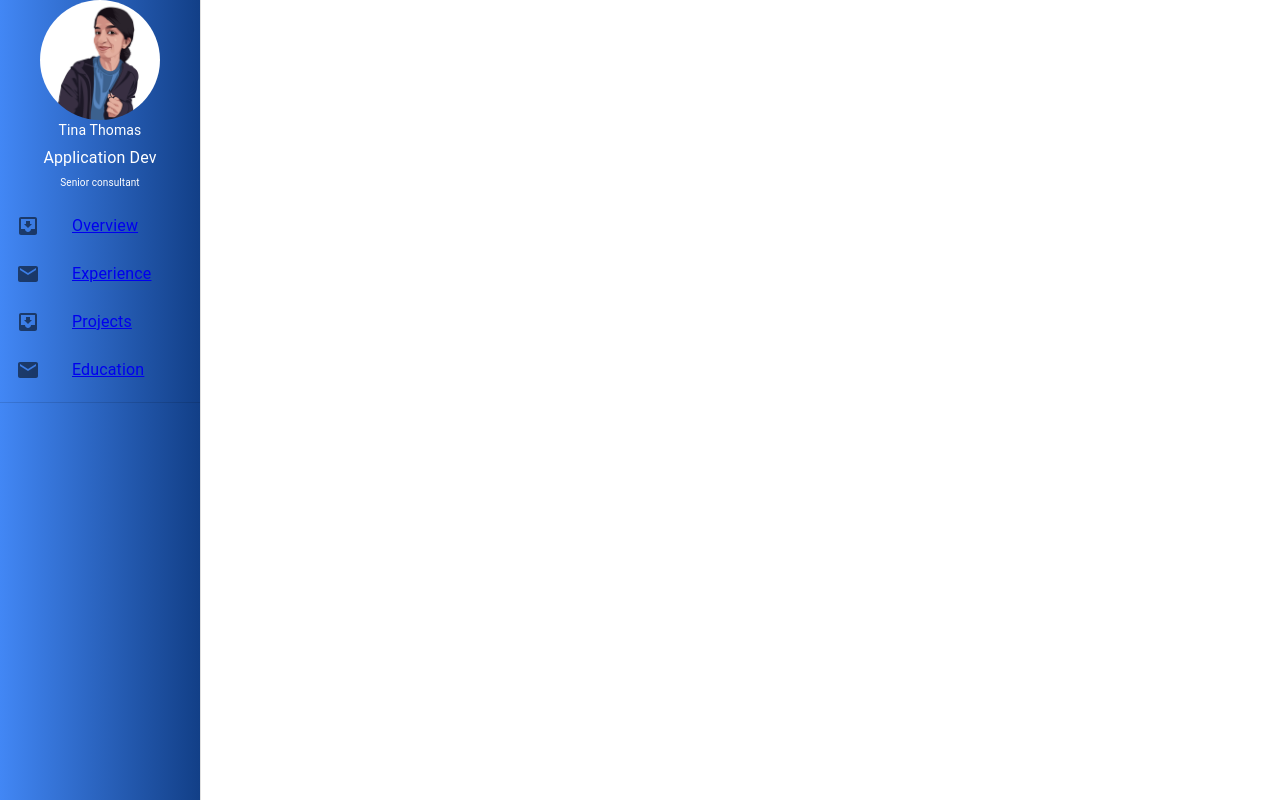
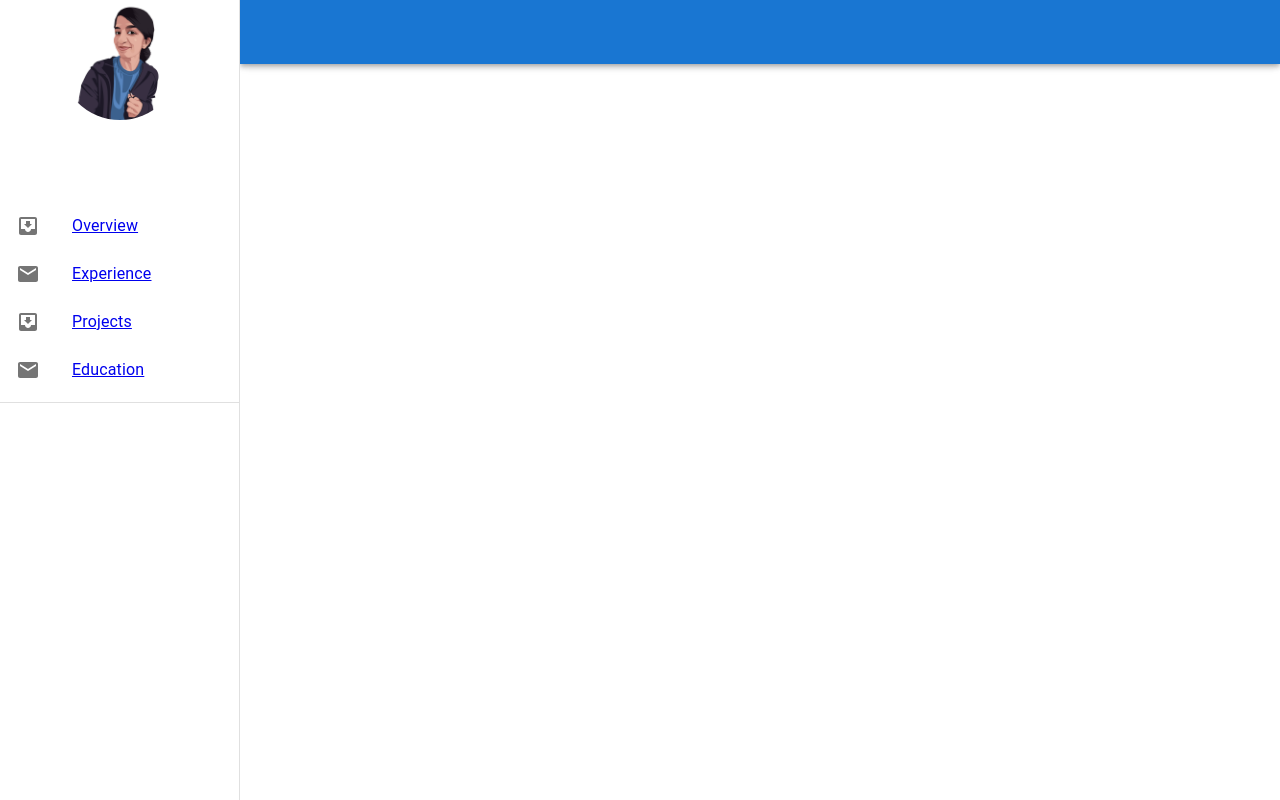
Before and after one commit to tinamthomas/tinamthomas.github.io, a React (Create React App) app: page / in a window 1280 px wide. Built offline with nearby package versions, Linux system fonts and the light colour scheme.

Commit message:
Partially fixing styles

```diff
--- a/src/App.tsx
+++ b/src/App.tsx
@@ -3,26 +3,51 @@ import CssBaseline from '@mui/material/CssBaseline';
 import { createTheme, ThemeProvider } from '@mui/material/styles';
 import { Outlet } from "react-router-dom";
 import Menubar from './Menubar';
+import AppBar from '@mui/material/AppBar';
+import { IconButton, Toolbar, Typography } from '@mui/material';
+import MenuIcon from '@mui/icons-material/Menu';
 
 function App() {
-const theme = createTheme();
+  const theme = createTheme();
+  const drawerWidth = 240;
 
   return (
     <ThemeProvider theme={theme}>
-
-      <CssBaseline />
       <Box sx={{ display: 'flex' }}>
-      <Box
-          component="main"
-          sx={{ flexGrow: 0, p: 3, width: { sm: `200px` } }}
+        <CssBaseline />
+        <AppBar
+          position="fixed"
+          sx={{
+            width: { sm: `calc(100% - ${drawerWidth}px)` },
+            ml: { sm: `${drawerWidth}px` },
+          }}
         >
-        <Menubar/>
+          <Toolbar>
+            <IconButton
+              color="inherit"
+              aria-label="open drawer"
+              edge="start"
+              //onClick={handleDrawerToggle}
+              sx={{ mr: 2, display: { sm: 'none' } }}
+            >
+              <MenuIcon />
+            </IconButton>
+            <Typography variant="h6" noWrap component="div"/>
+          </Toolbar>
+        </AppBar>
+        <Box
+          component="nav"
+          sx={{ width: { sm: drawerWidth }, flexShrink: { sm: 0 },  }}
+          aria-label="mailbox folders"
+        >
+          <Menubar />
         </Box>
         <Box
           component="main"
-          sx={{ flexGrow: 1, p: 3, width: { sm: `calc(100% - 200px )`} , pr: 20 }}
+          sx={{ flexGrow: 1, p: 3, width: { sm: `calc(100% - ${drawerWidth}px)` } }}
         >
-          <Outlet/>
+          <Toolbar />
+          <Outlet />
         </Box>
       </Box>
     </ThemeProvider>
--- a/src/Menubar.tsx
+++ b/src/Menubar.tsx
@@ -12,18 +12,16 @@ import ListItemIcon from '@mui/material/ListItemIcon';
 import ListItemText from '@mui/material/ListItemText';
 import Typography from '@mui/material/Typography';
 import { Link } from "react-router-dom";
-
+const drawerWidth = 240
 const list = () => (
-  <Box
-    sx={{ width: 200, backgroundImage: 'linear-gradient(to right, #4287f5 , #123f87)', height: '100%' , flexShrink: { sm: 0 }}}
-  >
+  <Grid>
     <Grid
       container
       spacing={0}
       direction="column"
       alignItems="center"
     >
-    <Avatar alt="Remy Sharp" src="/Tina_bg.jpg" sx={{ width: 120, height: 120 }} style={{alignSelf: 'center'}}/>
+      <Avatar alt="Remy Sharp" src="/Tina_bg.jpg" sx={{ width: 120, height: 120 }} style={{ alignSelf: 'center' }} />
       <Typography sx={{ fontSize: 14 }} color="white" gutterBottom>
         Tina Thomas
       </Typography>
@@ -50,16 +48,41 @@ const list = () => (
       ))}
     </List>
     <Divider />
-
-  </Box>
+  </Grid >
 );
 
 function Menubar() {
 
   return (
-      <Drawer variant="permanent">
+    <Box
+      component="nav"
+      sx={{ width: { sm: drawerWidth }, flexShrink: { sm: 0 } }}
+      aria-label="mailbox folders"
+    >
+      <Drawer
+        variant="permanent"
+        sx={{
+          display: { xs: 'none', sm: 'block' },
+          '& .MuiDrawer-paper': { boxSizing: 'border-box', width: drawerWidth },
+        }}
+        open>
         {list()}
       </Drawer>
+      <Drawer
+        variant="temporary"
+        open={true}
+        // onClose={handleDrawerToggle}
+        ModalProps={{
+          keepMounted: true, // Better open performance on mobile.
+        }}
+        sx={{
+          display: { xs: 'block', sm: 'none' },
+          '& .MuiDrawer-paper': { boxSizing: 'border-box', width: '100px' },
+        }}
+      >  hello
+        {list()}
+      </Drawer>
+    </Box>
   );
 }
 export default Menubar;
```
Lines whose indentation alone changed are shown as unchanged.
